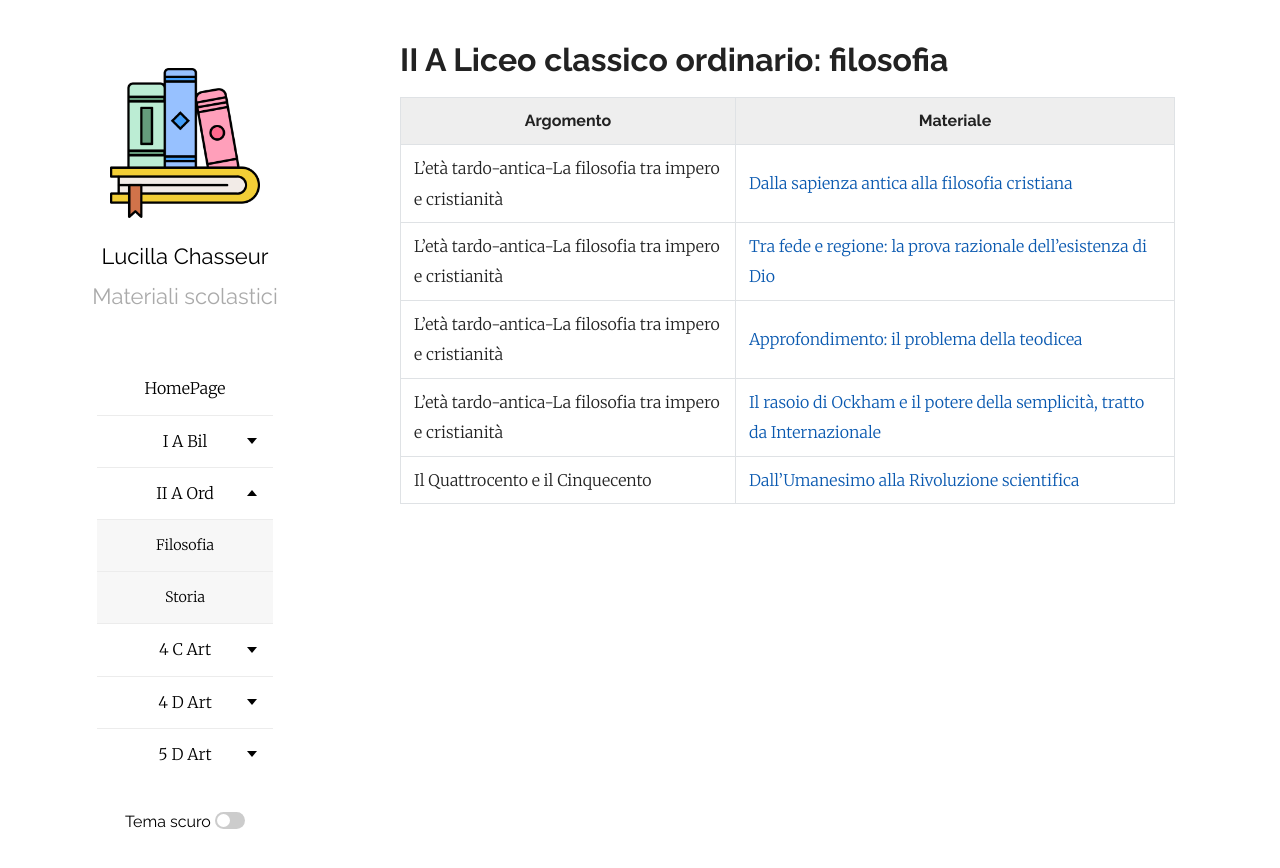
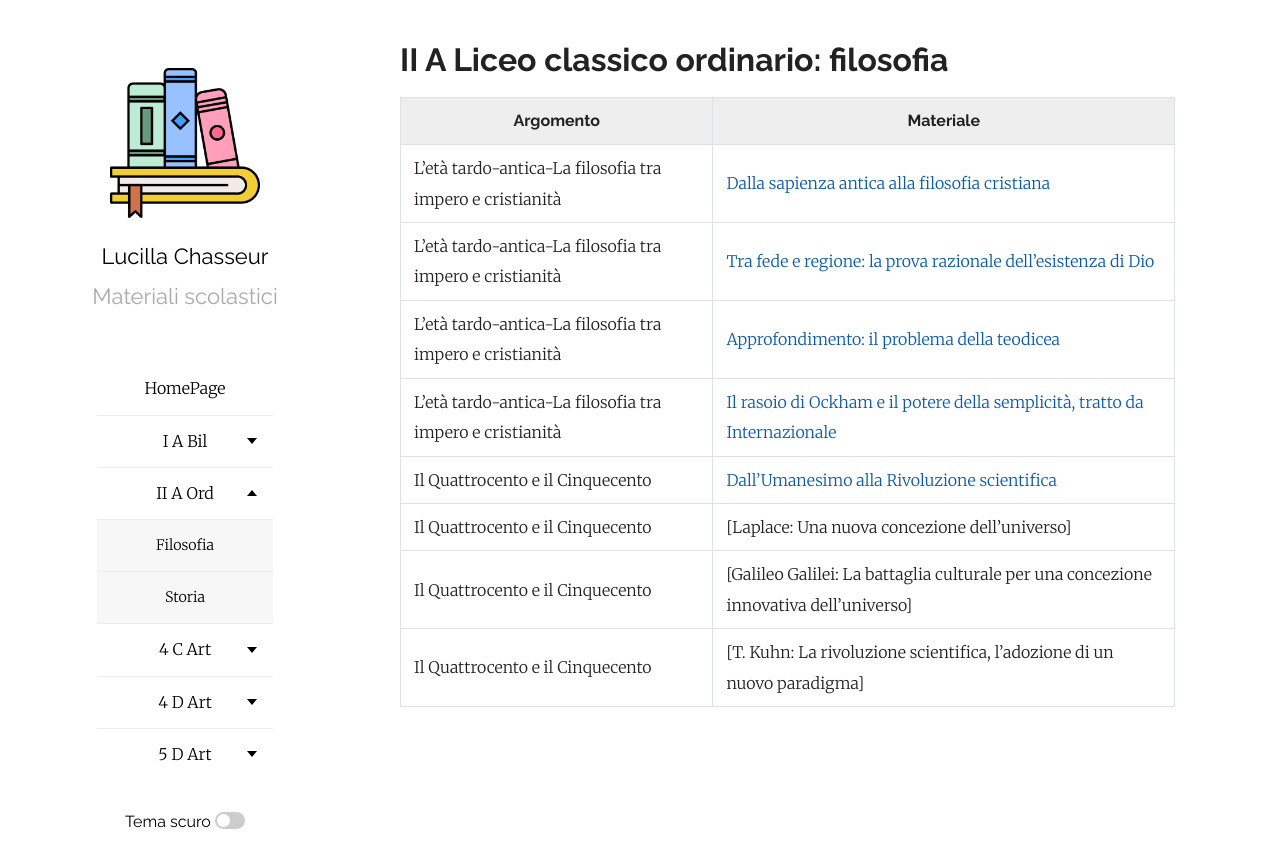
Before and after one commit to efemeridi/efemeridi.github.io, a Jekyll site: the page built from 2a_ord_filosofia.md, in a window 1280 px wide. Shown: the top 868 px of the page. Built offline with Jekyll 4.4.1, drawn with Linux system fonts in a browser that asks for light colours; our own code applies the rules of GitHub Pages for plain Markdown files.

Commit message:
Add new philosophical topics for the Renaissance period

```diff
--- a/2a_ord_filosofia.md
+++ b/2a_ord_filosofia.md
@@ -10,3 +10,6 @@ layout: page
 |L'età tardo-antica-La filosofia tra impero e cristianità|[Approfondimento: il problema della teodicea](/materiali/II_A_ord/filosofia/02_il_problema_del_male_Jonas.pdf)
 |L'età tardo-antica-La filosofia tra impero e cristianità|[Il rasoio di Ockham e il potere della semplicità, tratto da Internazionale](/materiali/II_A_ord/filosofia/Il_rasoio_di_Occam_e_il_potere_della_semplicità_-_Johnjoe_McFadden_-_Internazionale.pdf/)
 |Il Quattrocento e il Cinquecento|[Dall'Umanesimo alla Rivoluzione scientifica](/materiali/II_A_ord/filosofia/U_1_IL_400_E_IL_500/01_Quattrocento_cinquecento_IIA_ORD.pdf/)
+|Il Quattrocento e il Cinquecento|[Laplace: Una nuova concezione dell'universo]
+|Il Quattrocento e il Cinquecento|[Galileo Galilei: La battaglia culturale per una concezione innovativa dell'universo]
+|Il Quattrocento e il Cinquecento|[T. Kuhn: La rivoluzione scientifica, l'adozione di un nuovo paradigma]
```
